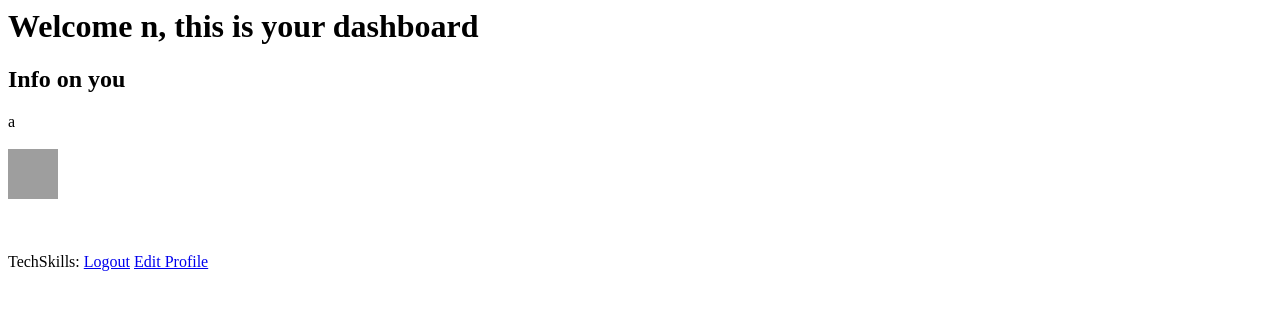
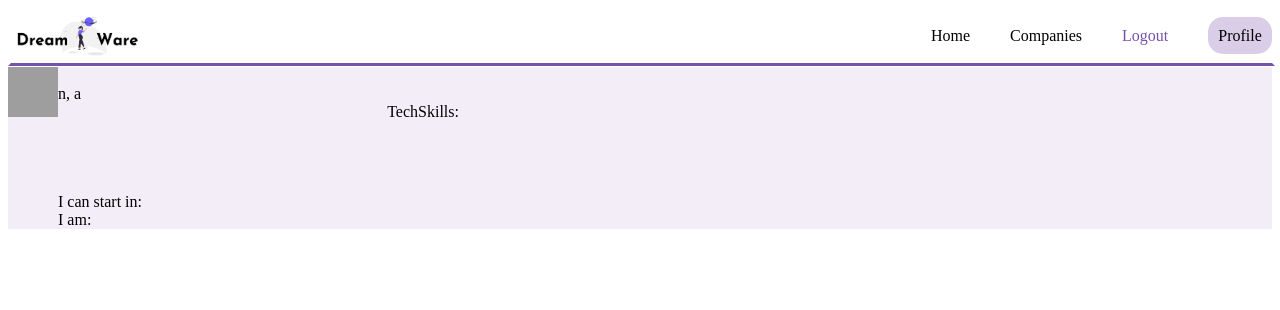
Before and after one commit to NasirAbdirahman/Dreamware, a Django app: page /dashboard/ in a window 1280 px wide. Shown: the top 310 px of the page. Run offline with Django 4.2, Linux system fonts and the light colour scheme; a user stored in the database is signed in; data comes from the database, SQL or seed files in the repository; both versions use the stored data as it was after the commit; grey boxes are pictures that could not be loaded.

Commit message:
Updated Header.js to accept set amount of variables for every page;updated css; updated Member Form to allow user to add profile pictures

```diff
--- a/techjourneyproject/dashboard/forms.py
+++ b/techjourneyproject/dashboard/forms.py
@@ -43,7 +43,7 @@ class UserLoginForm(forms.ModelForm):
         #fields = '__all__'
 
 
-'''Forms for users to create, update profiles'''
+'''Forms for users to create, update Member profiles'''
 
 
 #Form for letting members register as Users
@@ -109,11 +109,11 @@ class MemberProfileForm(forms.ModelForm):
     workstatus = forms.CheckboxSelectMultiple
     skills = forms.ModelMultipleChoiceField(queryset=TechSkills.objects.all(),widget=forms.CheckboxSelectMultiple)
 
-
     class Meta:
         model = Member
         fields = (
-            'location','picture','personal_story','education','linkedin',
+            'picture',
+            'location','personal_story','education','linkedin',
             'github','portfolio','previous_occupation','availability',
             'workstatus','interests','skills'
             )
--- a/techjourneyproject/dashboard/models.py
+++ b/techjourneyproject/dashboard/models.py
@@ -61,9 +61,23 @@ class CustomUser(AbstractBaseUser, PermissionsMixin):
 
 #Skills Model
 class TechSkills(models.Model):
+    #Members Current Work Status
+    '''SKILL_LEVEL = (
+        ('EX', 'Exposed'),
+        ('FM', 'Familiar'),
+        ('PR', 'Proficient')
+    )
+    SKILLS = (
+        ('RE', 'React.JS')
+        etc...
+    )
 
+    '''
 
     name = models.CharField(max_length=65)
+    #TO WORK TRY
+    # name = models.MultiSelectField(choices=SKILLS)
+    #skill_level = models.CharField(max_length=2, choices=SKILL_LEVEL)
 
     #return all fields or just return specifics
     def __str__(self):
@@ -121,6 +135,10 @@ class Member(models.Model):
     def __str__(self):
         return self.email
 
+    def interests_list(self):
+        list= str(self.interests)
+        list_ = list.split(',')
+        return list_
 
 
 
--- a/techjourneyproject/dashboard/views.py
+++ b/techjourneyproject/dashboard/views.py
@@ -67,6 +67,7 @@ def view_logout(request):
 @login_required(login_url='/login/')
 def dashboard(request):
     users = Member.objects.filter(user=request.user)
+    #interests = Member.objects.filter(interests = request.user.member.get_interests_display)
     #members = Member.objects.all()
     #skills = TechSkills.objects.all()
     return render(request, 'dashboard.html',{'users': users})#{'members' : members ,'skills': skills})
@@ -79,18 +80,22 @@ def profile(request):
 
     if request.method == 'POST':
         user_form = UpdateMemberForm(request.POST, instance=request.user)
-        profile_form = MemberProfileForm(request.POST, instance=request.user.member)
-
+        profile_form = MemberProfileForm(request.POST,request.FILES, instance=request.user.member, )
         if user_form.is_valid() and profile_form.is_valid():
             user_form.save()
             profile_form.save()
 
             messages.success(request, 'Your profile was updated successfully')
             return redirect('profile')
-        #else:
+        else:
             # Redirect back to the same page if the data
             # was invalid
-            #return render(request, "memberProfile.html", {'user_form': user_form,'profile_form': profile_form} )
+            return render(request, "memberProfile.html",
+                {
+                'user_form': user_form,
+                'profile_form': profile_form,
+                }
+            )
     else:
         user_form = UpdateMemberForm(instance=request.user)
         profile_form = MemberProfileForm(instance=request.user.member)
@@ -99,7 +104,7 @@ def profile(request):
     return render(request, 'memberProfile.html',
         {
             'user_form': user_form,
-            'profile_form': profile_form
+            'profile_form': profile_form,
         }
     )
 
--- a/techjourneyproject/static/components/header.js
+++ b/techjourneyproject/static/components/header.js
@@ -22,10 +22,14 @@ class Header extends HTMLElement {
     //shadowRoot.appendChild(headerTemplate.content);
 
     //variables passed in from Django template language
+    var linkOneText = this.attributes.linkOneText.value
+    var linkOneHref = this.attributes.linkOneHref.value
+    var linkTwoText = this.attributes.linkTwoText.value
+    var linkTwoHref = this.attributes.linkTwoHref.value
     var loginHref = this.attributes.loginhref.value
     var loginText = this.attributes.logintext.value
-    var joinHref = this.attributes.joinHref.value
-    var joinText = this.attributes.joinText.value
+    var btnHref = this.attributes.btnHref.value
+    var btnText = this.attributes.btnText.value
 
     //Custom Html
     this.innerHTML = `
@@ -35,10 +39,10 @@ class Header extends HTMLElement {
           <a href="/"><img src="/static/images/dreamwareLogo.png" height="18%" width="18%"></a>
 
           <ul class="nav-links">
-            <ol><a href="/"> Companies</a> </ol>
-            <ol><a href="/"> Features</a> </ol>
+            <ol><a href=${linkOneHref}> ${linkOneText}</a> </ol>
+            <ol><a href=${linkTwoHref}> ${linkTwoText}</a> </ol>
             <ol><a href=${loginHref} class="authenticate-link"> ${loginText}</a> </ol>
-            <ol><a class="nav-btn" href=${joinHref}>${joinText}</a></ol>
+            <ol><a class="nav-btn" href=${btnHref}>${btnText}</a></ol>
           </ul>
 
         </nav>
--- a/techjourneyproject/static/style.css
+++ b/techjourneyproject/static/style.css
@@ -5,6 +5,7 @@ html,body{
     /*background-color: blue;*/
     /*display:flex
     background-color: #ffffff;*/
+    width: auto;
 }
 
 
@@ -63,7 +64,8 @@ a{
 */
 
 .dual-section {
-    padding-bottom: 14em;
+    padding-top: 8em;
+
     display:flex;
     flex-direction: row;
     width:100%;
@@ -102,7 +104,8 @@ a{
 */
 
 .single-section {
-    padding-bottom: 14em;
+
+    padding-top: 8em;
     text-align: center;
 
 }
@@ -115,11 +118,11 @@ a{
 */
 
 header {
-    padding-bottom: 8em;
+    padding-bottom: 0em;
 }
 .nav-container {
   height: 45px;
-  width: 99%;
+  width: 98.5%;
   display: flex;
   align-items: center;
   background-color: #ffffff;
@@ -374,13 +377,44 @@ input{
 
 .register-title{
     margin-top:-1px;
-
-
-
 }
 
 .register-text{
     margin-top:-40px;
+}
+
+
+
+/*
+    Dashboard Page Styling
+*/
+
+.dashboard-main{
+    height: auto;
+    width: 100%;
+    display: flex;
+    flex-direction: row;
+    margin-top: 4.18em;
+    background: rgba(94, 0, 155, 0.07);
+    backdrop-filter: blur(10px);
+
+}
+.dashboard-lCol{
+    display: inherit;
+    width: 30%;
+}
+
+
+.dashboard-rCol{
+    display: inherit;
+    flex-direction: row;
+    width: 70%;
+}
+
+
+.frontend{
+    color:red;
+
 }
 
 
--- a/techjourneyproject/templates/dashboard.html
+++ b/techjourneyproject/templates/dashboard.html
@@ -1,23 +1,97 @@
 <!--Member Dashboard View-->
 
-<h1>Welcome {{user.first_name}}, this is your dashboard</h1>
+<!DOCTYPE html>
+<html lang="en">
 
-<h2>Info on you</h2>
-{{user.last_name}}<br>
+    <head>
+        <!-- Required meta tags always come first -->
+        <meta charset="utf-8" />
+        <meta name= "viewport" content= "width=device-width, initial-scale=1" />
 
-{{user.member.email}}<br>
-<img src="/media/{{user.member.picture}}"  width="50" height="50">
-<br>
-{{user.member.location}}<br>
-{{user.member.personalstory}}<br>
-{{user.member.education}}<br>
+        <!-- CSS -->
+        {% load static %}
+        <link rel="stylesheet" href="{% static 'style.css' %}">
+        <!-- Custom Components -->
+        <script src="{% static 'components/header.js' %}" type="text/javascript" defer></script>
+        <script src="{% static 'components/footer.js' %}" type="text/javascript" defer></script>
+        <script src="{% static 'components/button.js' %}" type="text/javascript" defer></script>
 
-TechSkills:
-{% for skill in user.member.skills.all %}
-    <h2>{{skill}}</h2>
-{% endfor %}
+        <title>DreamWare: Software Community</title>
+    </head>
+
+    <body>
+
+        <!-- Main Nav Bar -->
+        <header-component
+            linkOneHref="/" linkOneText="Home"
+            linkTwoHref="/" linkTwoText="Companies"
+            loginHref="/logout" loginText="Logout"
+            btnHref="/profile" btnText="Profile"
+        >
+        </header-component>
 
 
-<a href="/logout/">Logout</a>
 
-<a href="/profile/">Edit Profile</a>
+
+
+        <main>
+
+            <!-- Main Intro -->
+            <section class="dashboard-main">
+                <section class="dashboard-lCol">
+
+                    <!--Identifiable Info & Links -->
+                        <img src="/media/{{user.member.picture}}"  width="50" height="50"><br>
+                        {{user.first_name}}, {{user.last_name}}
+                        {{user.member.education}}<br>
+                        {{user.member.location}}<br>
+                        {{user.member.email}}<br>
+                        {{user.member.linkedin}}<br>
+                        {{user.member.github}}<br>
+                        {{user.member.portfolio}}<br>
+                        <!--{{user.member.interests}}-->
+                        <!--Interests looped thru-->
+                        {% for x in user.member.interests_list %}
+                           {% if 'Front-End' in x %}
+                           <p class="frontend">{{x}}</p>
+                           {% else %}
+                            {{x}}
+                            {% endif %}
+                        {% endfor %}
+
+                    <!--End-->
+
+                    I can start in: {{user.member.get_availability_display}}<br>
+                    I am:{{user.member.get_workstatus_display}}<br>
+
+
+                </section>
+
+                <section class="dashboard-rCol">
+                    <!--Personal Goals
+                        TBD
+                    -->
+
+                    <!--Personal Story-->
+                    {{user.member.personal_story}}<br>
+                    {{user.member.previous_occupation}}<br>
+
+                    TechSkills:
+                    {% for skill in user.member.skills.all %}
+                        <p>{{skill}}</p>
+                    {% endfor %}
+
+                </section>
+
+
+            </section>
+
+
+        </main>
+
+    </body>
+
+    <!-- Footer
+    <footer-component></footer-component>-->
+
+</html>
```
Also changed, not shown: techjourneyproject/templates/index.html (+14 -2 lines), techjourneyproject/templates/memberProfile.html (+6 -4 lines), techjourneyproject/db.sqlite3, techjourneyproject/media/profile_images/BlowKiss.png (added), techjourneyproject/media/profile_images/Happy.png (added).
